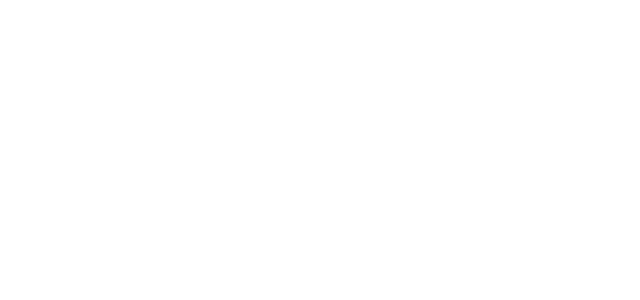
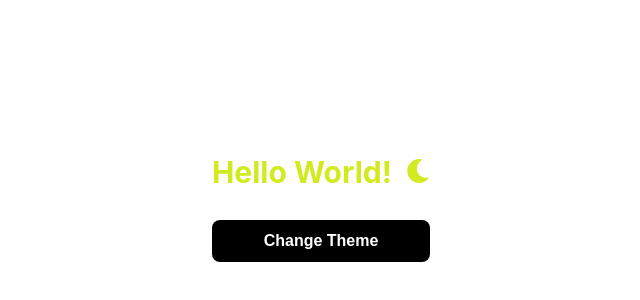
Before and after one commit to Swetasmita/reactproject-part1, a React (Vite) app: page /lightdark in a window 1280 px wide. Before the commit this address had no page. Shown: the part 192-492 px from the top of the page, without its empty margins (319-959 px from the left). Built offline with nearby package versions, Linux system fonts and the light colour scheme.

Commit message:
added light dark theme

```diff
--- a/src/App.jsx
+++ b/src/App.jsx
@@ -7,6 +7,7 @@
 import StarRating from './components/star-rating/StarRating';
 import ImageSlider from './components/image-slider/ImageSlider';
 import SearchBar from './components/search-bar/SearchBar';
+import ThemeToggle from './components/lightdark-theme/ThemeToggle';
 
 function App() {
   return (
@@ -25,6 +26,7 @@
               limit={"8"} />
           } />
           <Route path="/searchbar" element={<SearchBar />} />
+          <Route path="/lightdark" element={<ThemeToggle />} />
       </Routes>
     </Router>
   );
--- a/src/components/home/Home.jsx
+++ b/src/components/home/Home.jsx
@@ -21,6 +21,9 @@
         <Link to="/searchbar">
           <button>Search Filter</button>
         </Link>
+        <Link to="/lightdark">
+          <button>Light Dark Theme App</button>
+        </Link>
     </div>
   );
 };
--- /dev/null
+++ b/src/components/lightdark-theme/ThemeToggle.jsx
@@ -0,0 +1,29 @@
+import useTheme from "./setTheme";
+import './theme.css';
+import { FaSun, FaMoon } from "react-icons/fa";
+
+const ThemeToggle = () => {
+  //state to manage theme
+  const[theme, setTheme] = useTheme('theme', "light");
+
+  const handleToggleTheme = () =>{
+    setTheme(theme === 'light' ? 'dark' : 'light');
+    console.log(theme);
+
+  }
+  return (
+    <div className="lightdark-mode" data-theme={theme}>
+    <div className="lightdark-container">
+      <h2>Hello World! &nbsp;
+       {theme === "light" ?
+        ( <FaMoon size={24}  onClick={handleToggleTheme} className="icon" /> )
+       :( <FaSun size={24}   onClick={handleToggleTheme} className="icon" /> )}
+       </h2>
+      <button onClick={handleToggleTheme}>Change Theme</button>
+
+    </div>
+  </div>
+  )
+}
+
+export default ThemeToggle;
--- /dev/null
+++ b/src/components/lightdark-theme/setTheme.js
@@ -0,0 +1,20 @@
+import { useState, useEffect } from "react";
+
+const useTheme = (key, defaultVal) => {
+    //state to get currentvalue
+  const [value, setValue] = useState(() => {
+   const storedVal = localStorage.getItem(key);
+    try {
+      return storedVal ? JSON.parse(storedValue) : defaultVal;
+    } catch {
+      return defaultVal; // If stored value is not JSON, use default
+    }
+  });
+//useeffect for setting our local storage
+  useEffect(() => {
+    localStorage.setItem(key, JSON.stringify(value));
+  }, [key, value]);
+  return [value, setValue];
+};
+  //same as [theme, setTheme]
+export default useTheme;
--- /dev/null
+++ b/src/components/lightdark-theme/theme.css
@@ -0,0 +1,50 @@
+:root {
+    --background: #ffffff;
+    --text-primary: #d2ea20;
+    --button-bg: #000;
+    --button-text: #ffffff;
+  }
+  [data-theme='dark'] {
+    --background: #000000;
+    --text-primary: #fff;
+    --button-bg: #fff;
+    --button-text: #000;
+  }
+
+  .lightdark-mode {
+    background-color: var(--background);
+    display: flex;
+    width: 100vw;
+    height: 100vh;
+    justify-content: center;
+    align-items: center;
+    font-size: 20px;
+    transition: all 0.5s;
+  }
+  .lightdark-container {
+    display: flex;
+    flex-direction: column;
+    gap: 30px;
+  }
+  .lightdark-container h2{
+  color: var(--text-primary);
+  }
+  .icon {
+      cursor: pointer;
+      transition: transform 0.2s ease-in-out;
+    }
+    .icon:hover {
+      transform: scale(1.2); /* Slight zoom on hover */
+    }
+  .lightdark-container button {
+      background-color: var(--button-bg);
+      color: var(--button-text);
+      padding: 12px;
+      font-size: 1rem;
+      font-weight: 600;
+      border-radius: 8px;
+      border: 0 solid transparent;
+      transition: all 0.3s ease-in-out, box-shadow 0.15s ease-in-out;
+      /* transition: border-color 0.15s ease-in-out,; */
+      cursor: pointer;
+    }
```
